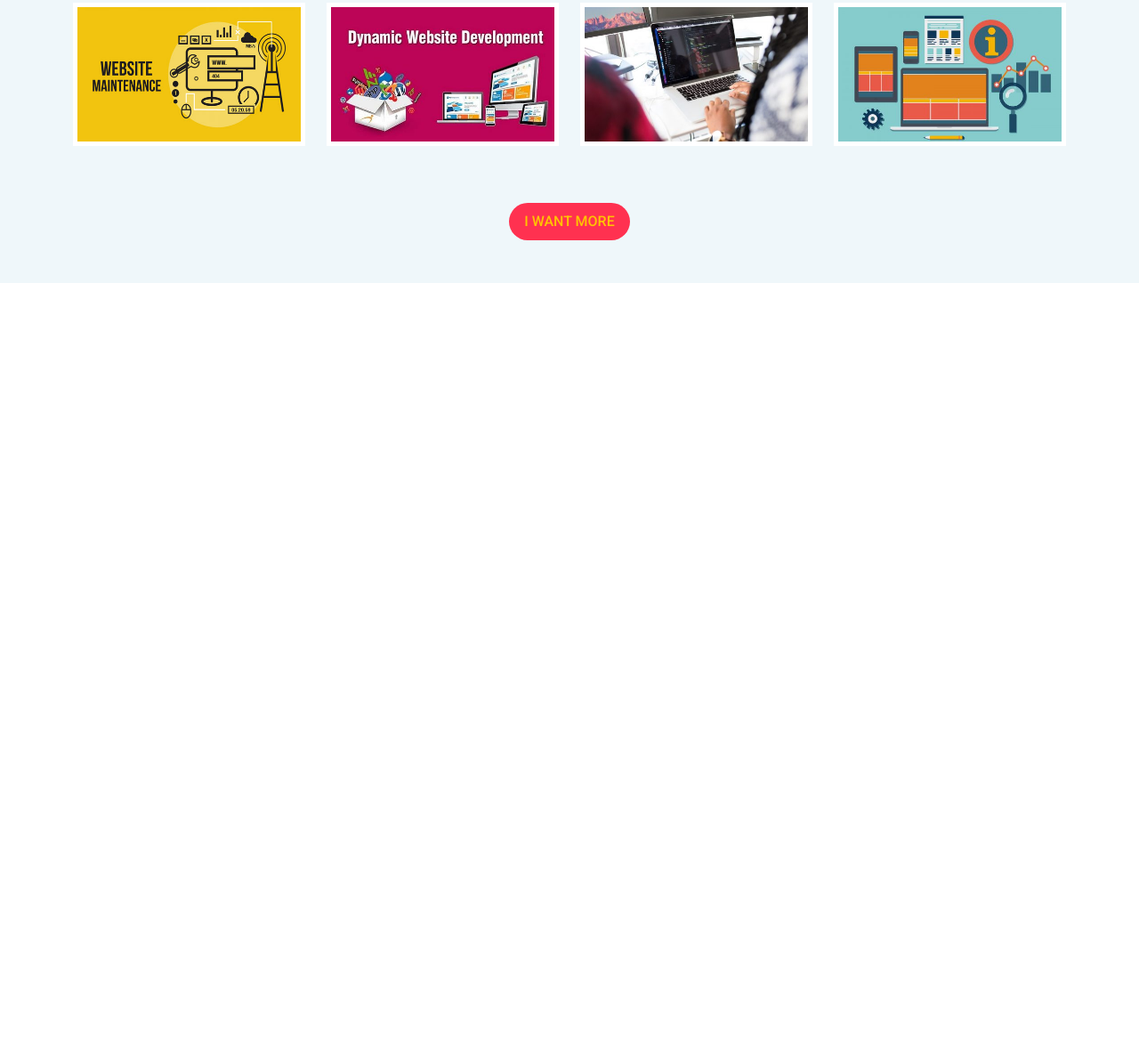
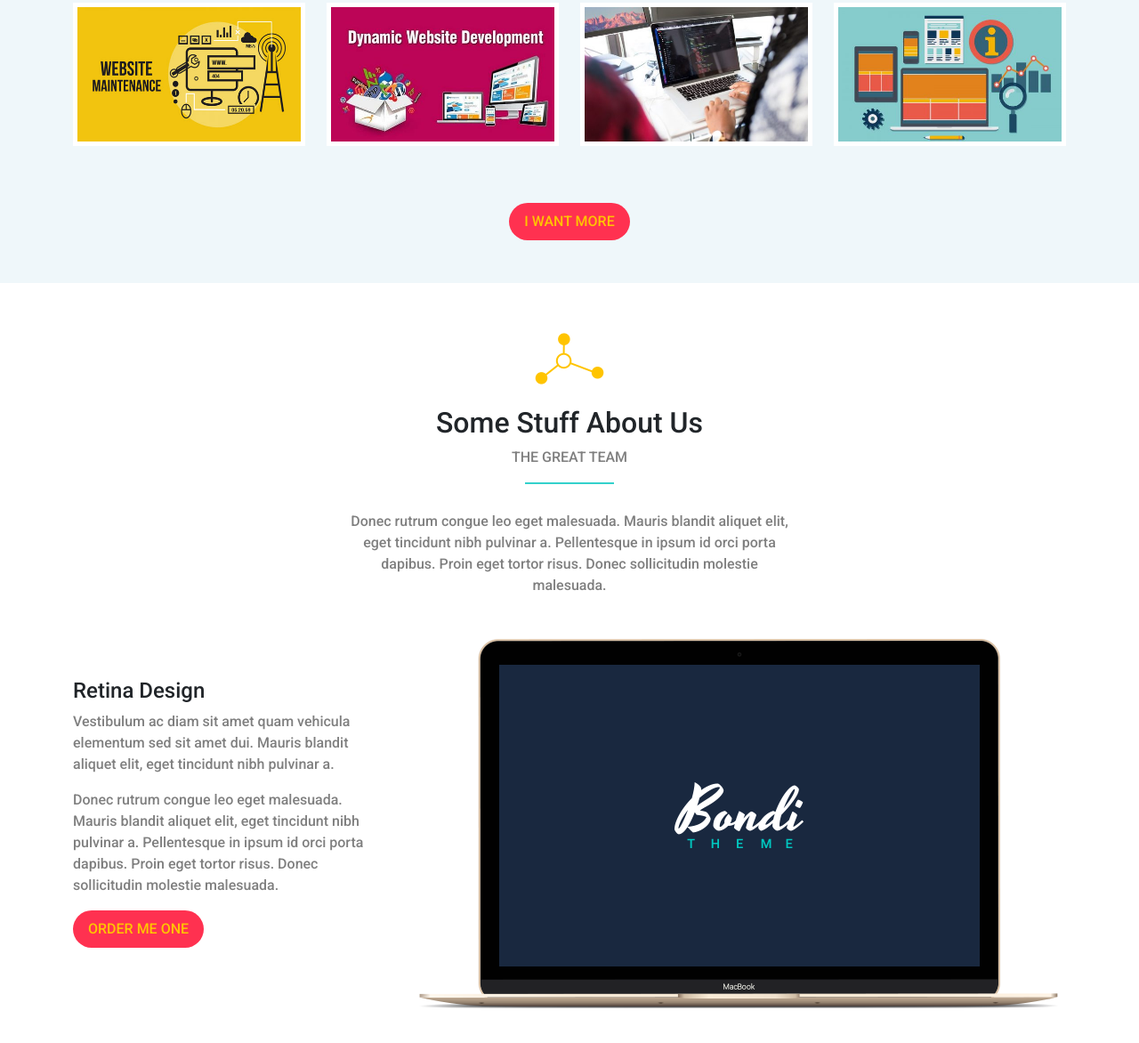
Before and after one commit to AbdallahRagab7/Bootstrap, a plain HTML site: page index.html in a window 1280 px wide. Shown: the part 1941-3113 px from the top of the page at 89% size. Before the commit the page ends 2307 px from the top, so only its background shows below. Drawn offline with nearby package versions, Linux system fonts and the light colour scheme; files whose address does not match are found by name.

Commit message:
stuff section

```diff
--- a/index.html
+++ b/index.html
@@ -69,7 +69,7 @@
                 <a class="nav-link p-2 p-lg-3" href="#Portfolio">Portfolio</a>
               </li>
               <li class="nav-item">
-                <a class="nav-link p-2 p-lg-3" href="#">About</a>
+                <a class="nav-link p-2 p-lg-3" href="#stuff">About</a>
               </li>
               <li class="nav-item">
                 <a class="nav-link p-2 p-lg-3" href="#">Contact</a>
@@ -88,7 +88,7 @@
         </div>
       </nav>
     </header>
-
+    <!-- start landing -->
     <div class="landing d-flex justify-content-center align-items-center ">
         <div class="text-center text-light">
           <h1>Bootstrap Responsive Design </h1>
@@ -96,7 +96,10 @@
           <a class="btn rounded-pill btn-primary " href="#">Get Started</a>
         </div>
       </div>
+      <!-- end landing -->
 
+
+  <!-- start features- -->
     <div class="features text-center  pt-5 pb-5">
         <div class="container">
             <!-- position-relatve 34an hdy ly .main-title::after (last child) absolute fyb2a tb3o -->
@@ -148,7 +151,9 @@
 
           </div>
     </div>
+    <!-- end features -->
 
+  <!-- start our-work -->
     <div class="our-work text-center pt-5 pb-5" id="Portfolio">
       <div class="container">
         <div class="main-title mt-5 mb-5 position-relative">
@@ -213,6 +218,49 @@
         </div>
       </div>
     </div>
+    <!-- end our-work -->
+
+<!-- start stuff div -->
+    <div class="stuff pt-5" id="stuff">
+      <div class="container">
+        <div class="main-title text-center mt-2 mb-5 position-relative">
+          <img class="mb-4" src="imgs/title.png" alt="" />
+          <h2>Some Stuff About Us</h2>
+          <p class="text-black-50 text-uppercase">The Great Team</p>
+        </div>
+
+        <p class="description text-center mb-5 text-black-50 m-auto">
+          Donec rutrum congue leo eget malesuada. Mauris blandit aliquet elit, eget tincidunt nibh pulvinar a.
+          Pellentesque in ipsum id orci porta dapibus. Proin eget tortor risus. Donec sollicitudin molestie malesuada.
+        </p>
+
+
+        <div class="row align-items-center">
+          <div class="col-lg-4 mb-4 text-center text-md-start">
+            <div class="text">
+              <h4>Retina Design</h4>
+              <p class="text-black-50 fs-6">
+                Vestibulum ac diam sit amet quam vehicula elementum sed sit amet dui. Mauris blandit aliquet elit, eget
+                tincidunt nibh pulvinar a.
+              </p>
+              <p class="text-black-50 fs-6">
+                Donec rutrum congue leo eget malesuada. Mauris blandit aliquet elit, eget tincidunt nibh pulvinar a.
+                Pellentesque in ipsum id orci porta dapibus. Proin eget tortor risus. Donec sollicitudin molestie
+                malesuada.
+              </p>
+              <a class="btn rounded-pill main-btn text-uppercase" href="#">Order Me One</a>
+            </div>
+          </div>
+          <div class="col-lg-8">
+            <div class="image">
+              <img class="img-fluid" src="imgs/laptop.png" alt="" />
+            </div>
+          </div>
+        </div>
+      </div>
+    </div>
+    <!-- end stuff div -->
+
 
 
     <script
--- a/style.css
+++ b/style.css
@@ -146,6 +146,31 @@ body {
   transform: translateX(0);
 
 }
+/* end work styling  */
 
 
-/* end work styling  */
+/* Start Stuff */
+.stuff .description {
+  max-width: 500px;
+}
+/* End Stuff */
+/* Start Stuff */
+.stuff .description {
+  max-width: 500px;
+}
+/* End Stuff */
+/* Start Team */
+.team {
+  background-color: var(--section-color);
+}
+.team h2 {
+  color: var(--yellow-color);
+}
+.team .box h4 {
+  background-color: var(--green-color);
+}
+/* End Team */
+/* Start Project */
+.project {
+  background-color: var(--dark-color);
+}
```
